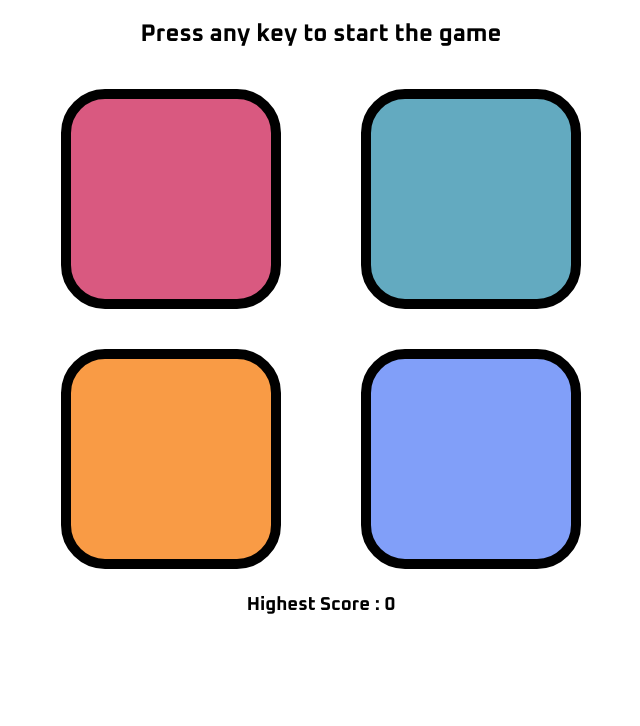
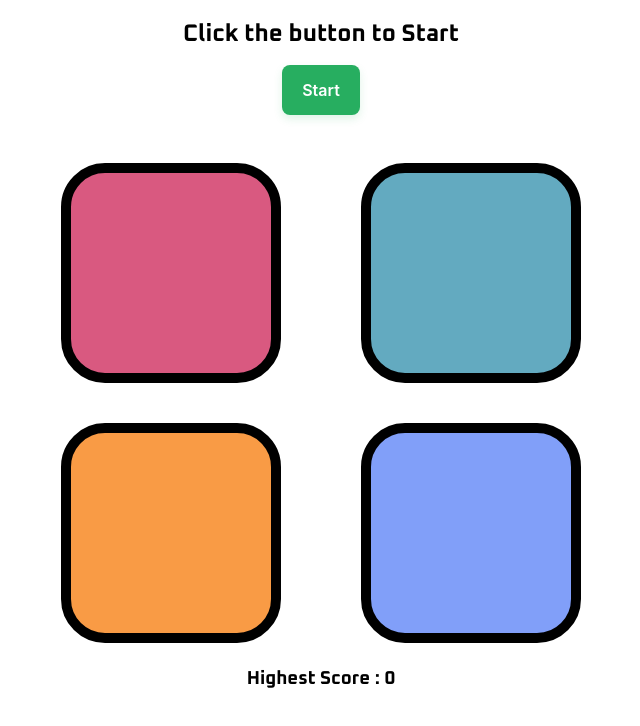
Before and after one commit to dibyajyoti0750/Simon-Says-Mobile, a plain HTML site: page index.html in a window 1280 px wide. Shown: the part 64-790 px from the top of the page, without its empty margins (319-959 px from the left). Drawn offline with Linux system fonts and the light colour scheme.

Commit message:
first commit

```diff
--- a/app.js
+++ b/app.js
@@ -4,6 +4,7 @@ let btns = ["red", "yellow", "green", "purple"];
 let h2 = document.querySelector("h2");
 let gameSeq = [];
 let userSeq = [];
+let startBtn = document.querySelector(".start");
 
 function getReady() {
   setTimeout(() => {
@@ -20,7 +21,7 @@ function getReady() {
   }, 100);
 }
 
-document.addEventListener("keypress", () => {
+startBtn.addEventListener("click", () => {
   if (!started) {
     console.log("Game Started");
     started = true;
@@ -78,11 +79,11 @@ function matchSeq(idx) {
       setTimeout(levelUp, 1000);
     }
   } else {
-    h2.innerHTML = `Game Over! Your score was ${level} <br /> Press any key to Restart.`;
+    h2.innerHTML = `Game Over! Your score was ${level} <br /> Click the button below to Restart.`;
     document.querySelector("body").style.backgroundColor = "red";
     setTimeout(() => {
       document.querySelector("body").style.backgroundColor = "white";
-    }, 150);
+    }, 180);
     reset();
   }
 }
--- a/index.html
+++ b/index.html
@@ -14,7 +14,9 @@
   </head>
   <body>
     <h1>Simon Says Game</h1>
-    <h2>Press any key to start the game</h2>
+    <h2>Click the button to Start</h2>
+    <br />
+    <button class="start">Start</button>
     <div class="btn-container">
       <div class="line-one">
         <div class="btn red" type="button" id="red"></div>
--- a/style.css
+++ b/style.css
@@ -1,6 +1,56 @@
 body {
   text-align: center;
   font-family: "Oxanium", sans-serif;
+}
+
+.start {
+  appearance: none;
+  backface-visibility: hidden;
+  background-color: #27ae60;
+  border-radius: 8px;
+  border-style: none;
+  box-shadow: rgba(39, 174, 96, 0.15) 0 4px 9px;
+  box-sizing: border-box;
+  color: #fff;
+  cursor: pointer;
+  display: inline-block;
+  font-family: Inter, -apple-system, system-ui, "Segoe UI", Helvetica, Arial,
+    sans-serif;
+  font-size: 16px;
+  font-weight: 600;
+  letter-spacing: normal;
+  line-height: 1.5;
+  outline: none;
+  overflow: hidden;
+  padding: 13px 20px;
+  position: relative;
+  text-align: center;
+  text-decoration: none;
+  transform: translate3d(0, 0, 0);
+  transition: all 0.3s;
+  user-select: none;
+  -webkit-user-select: none;
+  touch-action: manipulation;
+  vertical-align: top;
+  white-space: nowrap;
+  margin-top: 1rem;
+  margin-bottom: 0.5rem;
+}
+
+.start:hover {
+  background-color: #27ae60;
+  opacity: 1;
+  transform: translateY(0);
+  transition-duration: 0.35s;
+}
+
+.start:active {
+  transform: translateY(2px);
+  transition-duration: 0.35s;
+}
+
+.start:hover {
+  box-shadow: rgba(39, 174, 96, 0.2) 0 6px 12px;
 }
 
 .btn {
```
Also changed, not shown: 1 other file.
